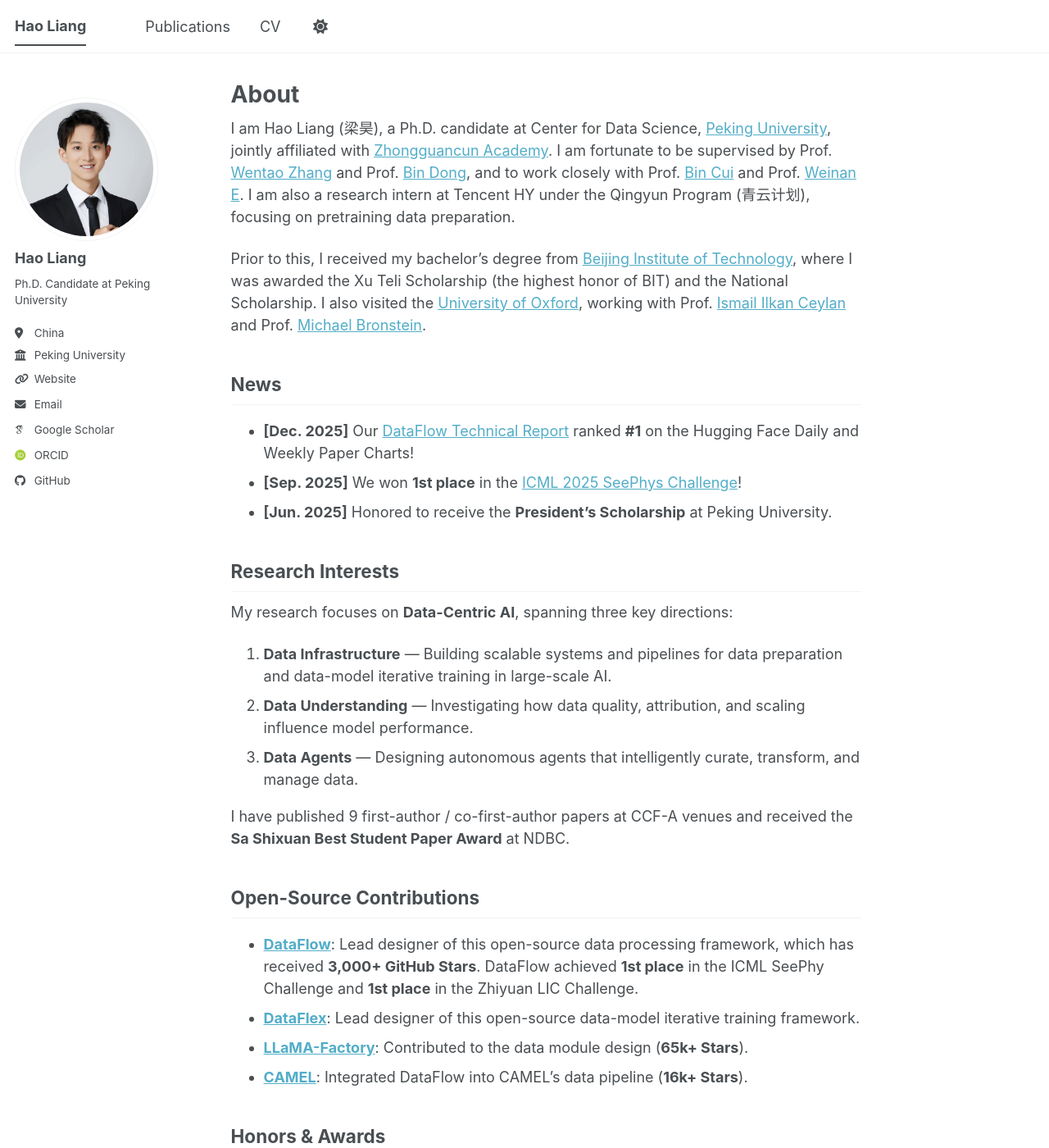
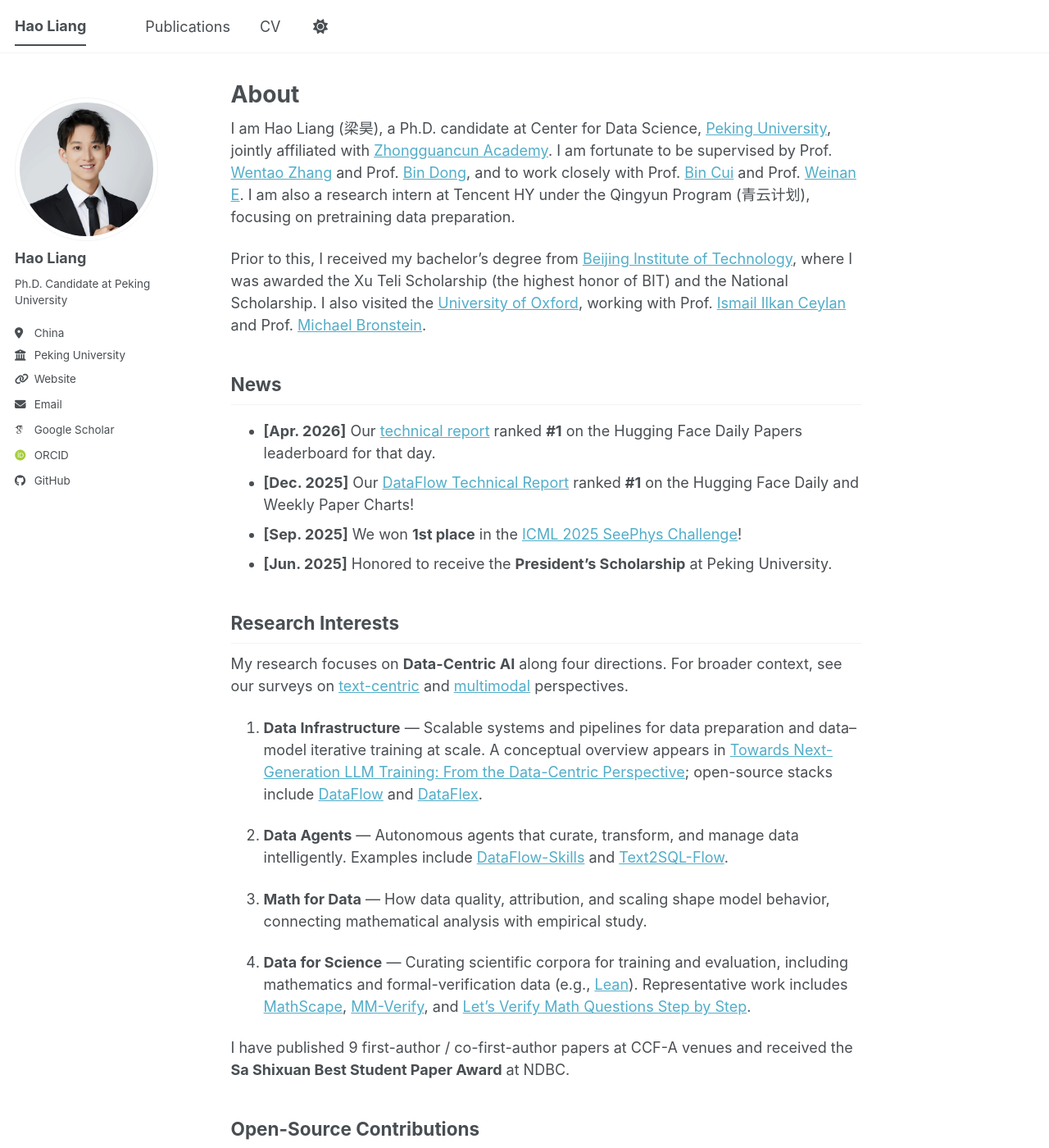
Before and after one commit to haolpku/haolpku.github.io, a Jekyll site: the page built from _pages/about.md, in a window 1280 px wide and 1400 px high. Shown: the whole window at 82% size. Built offline with Jekyll 4.4.1, drawn with Linux system fonts in a browser that asks for light colours; some web fonts are replaced; a script bundle is joined from its source files by our own code; library files that are not in the unit come from our copies.

Commit message:
update about

```diff
--- a/_pages/about.md
+++ b/_pages/about.md
@@ -12,18 +12,22 @@
 Prior to this, I received my bachelor's degree from [Beijing Institute of Technology](https://www.bit.edu.cn/), where I was awarded the Xu Teli Scholarship (the highest honor of BIT) and the National Scholarship. I also visited the [University of Oxford](https://www.ox.ac.uk/), working with Prof. [Ismail Ilkan Ceylan](https://www.cs.ox.ac.uk/people/ismaililkan.ceylan/) and Prof. [Michael Bronstein](https://www.cs.ox.ac.uk/people/michael.bronstein/).
 
 ## News
-
+- **[Apr. 2026]** Our [technical report](https://huggingface.co/papers/2603.26164) ranked **#1** on the Hugging Face Daily Papers leaderboard for that day.
 - **[Dec. 2025]** Our [DataFlow Technical Report](https://huggingface.co/papers/2512.16676) ranked **#1** on the Hugging Face Daily and Weekly Paper Charts!
 - **[Sep. 2025]** We won **1st place** in the [ICML 2025 SeePhys Challenge](https://arxiv.org/abs/2509.06079)!
 - **[Jun. 2025]** Honored to receive the **President's Scholarship** at Peking University.
 
 ## Research Interests
 
-My research focuses on **Data-Centric AI**, spanning three key directions:
+My research focuses on **Data-Centric AI** along four directions. For broader context, see our surveys on [text-centric](https://link.springer.com/article/10.1007/s11390-026-5948-8) and [multimodal](https://arxiv.org/abs/2405.16640) perspectives.
 
-1. **Data Infrastructure** — Building scalable systems and pipelines for data preparation and data-model iterative training in large-scale AI.
-2. **Data Understanding** — Investigating how data quality, attribution, and scaling influence model performance.
-3. **Data Agents** — Designing autonomous agents that intelligently curate, transform, and manage data.
+1. **Data Infrastructure** — Scalable systems and pipelines for data preparation and data–model iterative training at scale. A conceptual overview appears in [Towards Next-Generation LLM Training: From the Data-Centric Perspective](https://arxiv.org/abs/2603.14712); open-source stacks include [DataFlow](https://github.com/OpenDCAI/DataFlow) and [DataFlex](https://github.com/OpenDCAI/DataFlex).
+
+2. **Data Agents** — Autonomous agents that curate, transform, and manage data intelligently. Examples include [DataFlow-Skills](https://github.com/haolpku/DataFlow-Skills) and [Text2SQL-Flow](https://arxiv.org/abs/2511.10192).
+
+3. **Math for Data** — How data quality, attribution, and scaling shape model behavior, connecting mathematical analysis with empirical study.
+
+4. **Data for Science** — Curating scientific corpora for training and evaluation, including mathematics and formal-verification data (e.g., [Lean](https://lean-lang.org/)). Representative work includes [MathScape](https://dl.acm.org/doi/abs/10.1145/3746027.3758240), [MM-Verify](https://aclanthology.org/2025.acl-long.689/), and [Let's Verify Math Questions Step by Step](https://arxiv.org/abs/2505.13903).
 
 I have published 9 first-author / co-first-author papers at CCF-A venues and received the **Sa Shixuan Best Student Paper Award** at NDBC.
 
```
